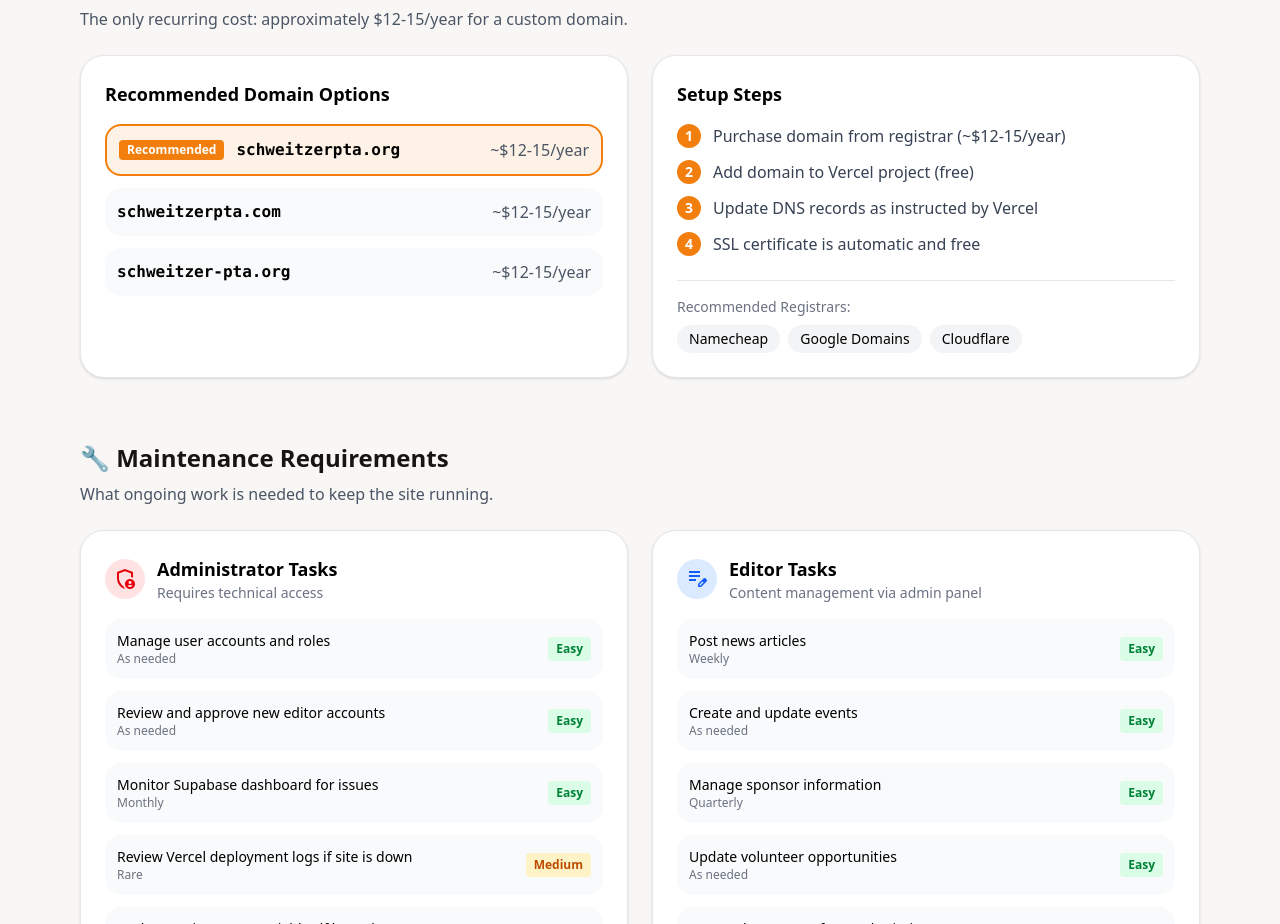
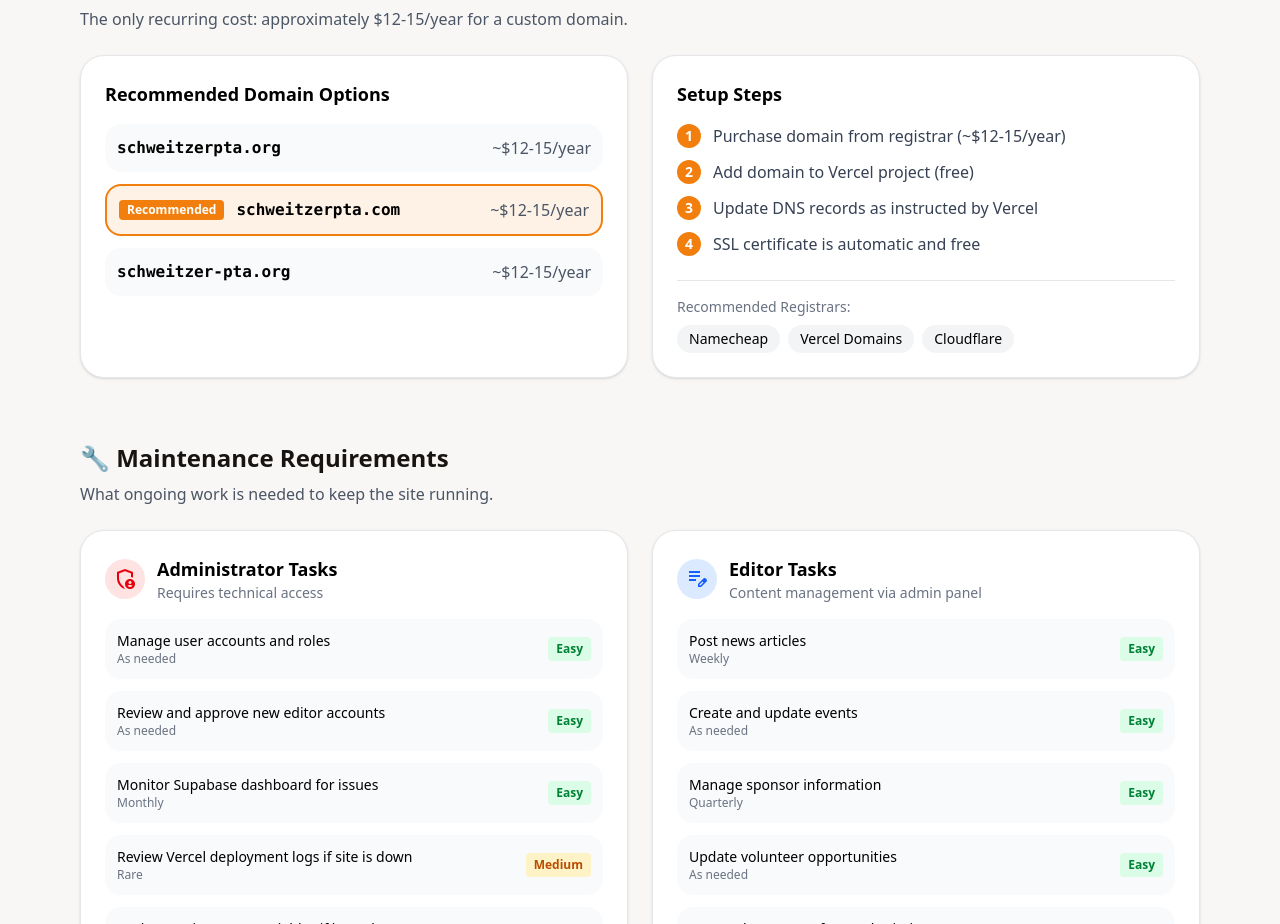
Before and after one commit to craigm26/SchweitzerPTA, a Next.js app: page /board-review in a window 1280 px wide. Shown: the part 1989-2913 px from the top of the page. Built offline with nearby package versions, Linux system fonts and the light colour scheme.

Commit message:
fix: Update domain recommendations and registrar links on Board Review page
- Swapped recommended status for domains schweitzerpta.org and schweitzerpta.com
- Replaced Google Domains with Vercel Domains in registrar options

```diff
--- a/src/app/board-review/page.tsx
+++ b/src/app/board-review/page.tsx
@@ -101,13 +101,13 @@ export default function BoardReviewPage() {
 
   const domainInfo = {
     options: [
-      { domain: 'schweitzerpta.org', price: '~$12-15/year', recommended: true },
-      { domain: 'schweitzerpta.com', price: '~$12-15/year', recommended: false },
+      { domain: 'schweitzerpta.org', price: '~$12-15/year', recommended: false },
+      { domain: 'schweitzerpta.com', price: '~$12-15/year', recommended: true },
       { domain: 'schweitzer-pta.org', price: '~$12-15/year', recommended: false },
     ],
     registrars: [
       { name: 'Namecheap', price: 'Cheapest option', link: 'https://namecheap.com' },
-      { name: 'Google Domains', price: 'Simple, Google-backed', link: 'https://domains.google' },
+      { name: 'Vercel Domains', price: 'At-cost pricing', link: 'https://domains.vercel.com' },
       { name: 'Cloudflare', price: 'At-cost pricing', link: 'https://cloudflare.com/products/registrar' },
     ],
     steps: [
```
